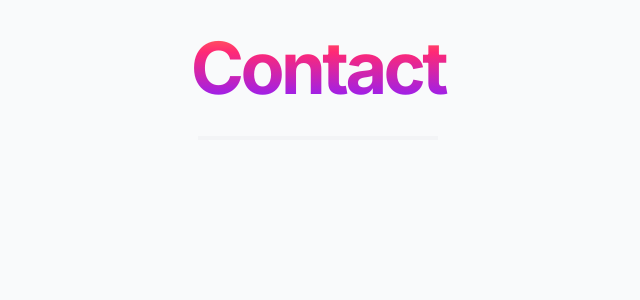
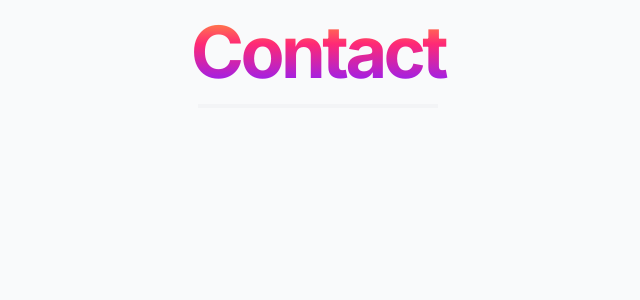
Before and after one commit to chrisg06/porfolio-website, a Next.js app: page /contact in a window 1280 px wide. Shown: the top 300 px of the page, without its empty margins (322-962 px from the left). Built offline with nearby package versions, Linux system fonts and the light colour scheme.

Commit message:
update title spacings

```diff
--- a/src/components/heroTitle.tsx
+++ b/src/components/heroTitle.tsx
@@ -5,10 +5,10 @@ interface HeroTitleProps {
 export default function HeroTitle({ title }: HeroTitleProps) {
     return (
         <>
-        <h1 className="pt-8 bg-gradient-to-b from-[#ffd319] via-[#ff2975] to-[#8c1eff] bg-clip-text text-center text-7xl font-bold tracking-tighter text-transparent">
+        <h1 className="pt-4 bg-gradient-to-b from-[#ffd319] via-[#ff2975] to-[#8c1eff] bg-clip-text text-center text-7xl font-bold tracking-tighter text-transparent">
           {title}
         </h1>
-        <hr className="mx-auto my-8 h-1 w-60 border-0 bg-gray-100" />
+        <hr className="mx-auto my-4 h-1 w-60 border-0 bg-gray-100" />
         </>
     );
 }
```
